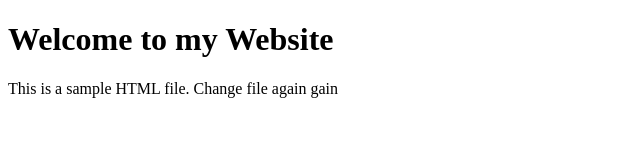
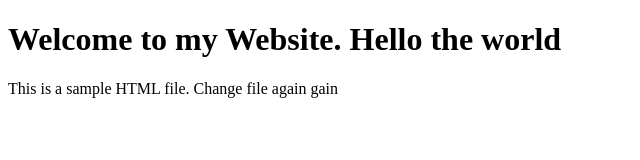
Before and after one commit to Loipro123/git-practice, a plain HTML site: page index.html in a window 1280 px wide. Shown: the whole page, without its empty margins (0-640 px from the left). Drawn offline with Linux system fonts and the light colour scheme.

Commit message:
new update

```diff
--- a/index.html
+++ b/index.html
@@ -4,10 +4,10 @@
 <head>
     <meta charset="UTF-8">
     <meta name="viewport" content="width=device-width, initial-scale=1.0" aaaaa>
-    <title>Our updated secon d we are awesome</title>
+    <title>Our updated second is not that good</title>
 </head>
 <body>
-    <h1>Welcome to my  Website</h1>
+    <h1>Welcome to my  Website. Hello the world</h1>
     <p>This is a sample HTML file. Change file again gain</p>
 </body>
 </html>
```
